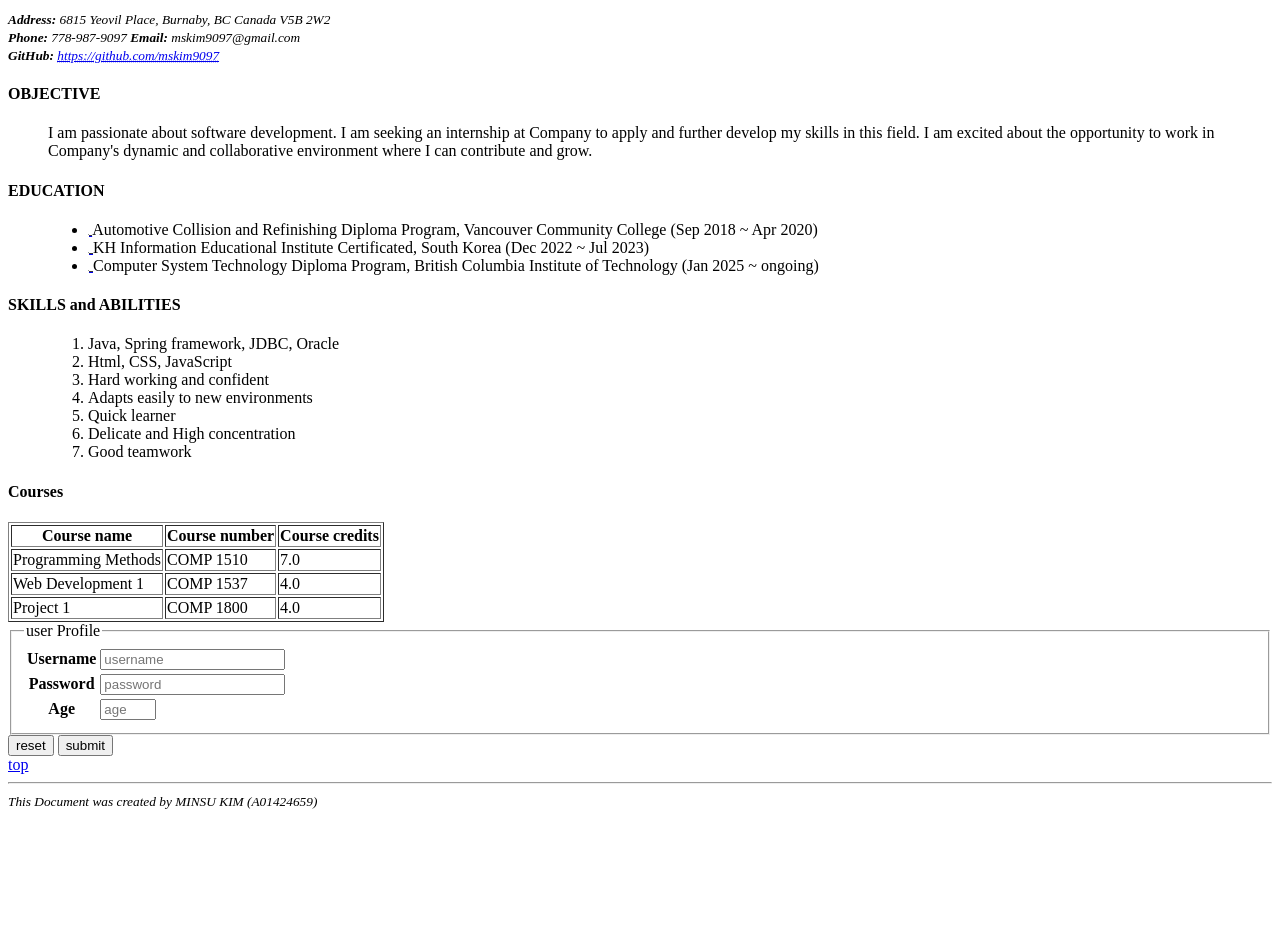
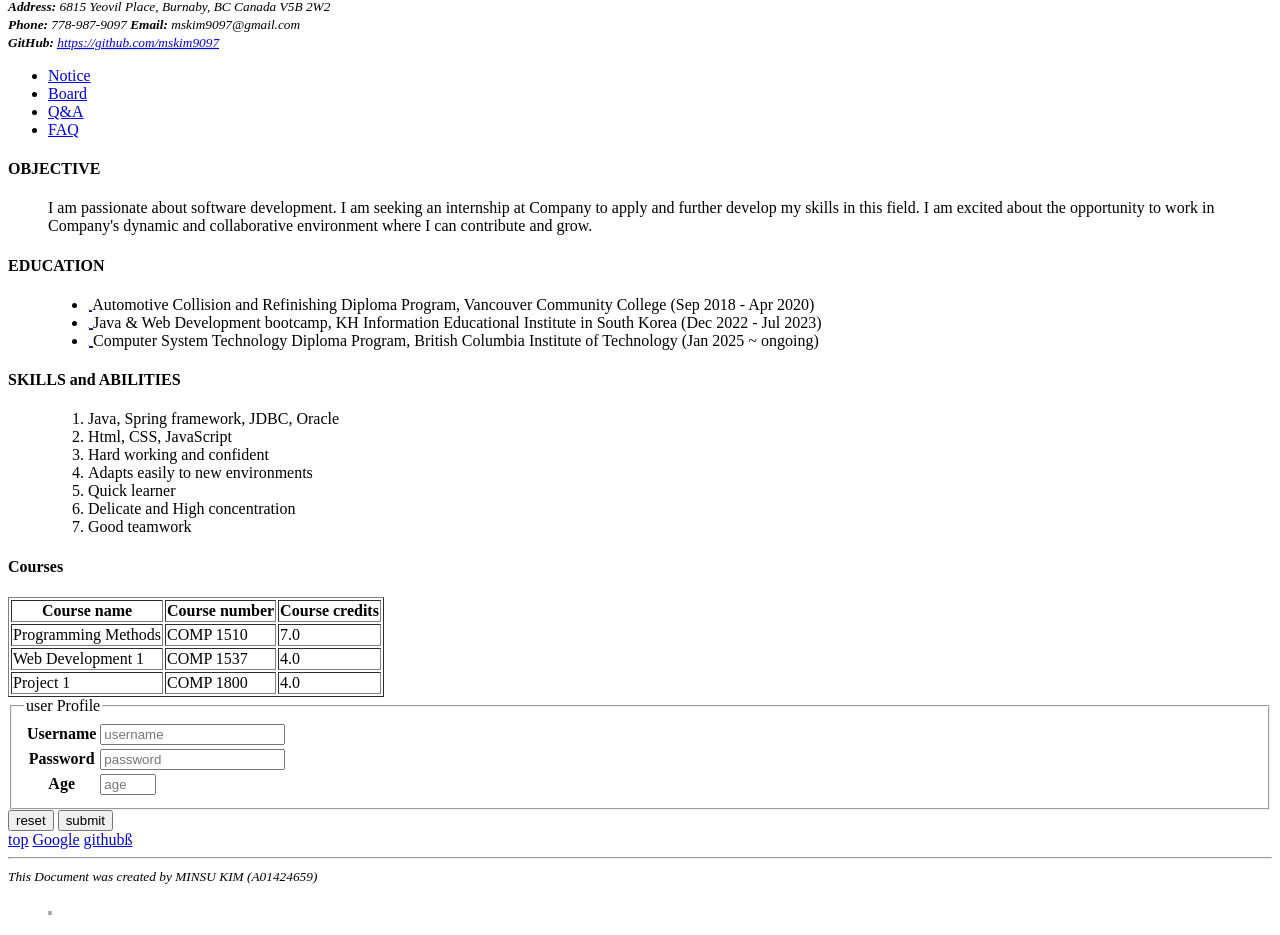
Before and after one commit to mskim9097/comp1537, a plain HTML site: page assignment1/resume.html in a window 1280 px wide. Shown: the part 70-1005 px from the top of the page. Before the commit the page ends 888 px from the top, so only its background shows below. Drawn offline with Linux system fonts and the light colour scheme; placeholder pictures from the web are drawn by us.

Commit message:
finish assignment 01

```diff
--- a/assignment1/resume.html
+++ b/assignment1/resume.html
@@ -9,11 +9,15 @@
 </head>
 
 <body>
+    <main>
+        <section>
             <header>
                 <h1 id="top">MINSU KIM</h1>
             </header>
+        </section>
 
 
+        <section class="info">
             <span>
                 <i>
                     <small>
@@ -26,8 +30,20 @@
                     </small>
                 </i>
             </span>
+        </section>
 
+        <nav>
+            <ul>
+                <li><a href="#">Notice</a></li>
+                <li><a href="#">Board</a></li>
+                <li><a href="#">Q&A</a></li>
+                <li><a href="#">FAQ</a></li>
+            </ul>
+        </nav>
+        <section class="content">
+            <section>
                 <dl>
+                    <article>
                         <dt><h4>OBJECTIVE</h4></dt>
                         <dd>
                             <p>
@@ -36,6 +52,8 @@
                                 I am excited about the opportunity to work in Company's dynamic and collaborative environment where I can contribute and grow.
                             </p>
                         </dd>
+                    </article>
+
                     <dt><h4>EDUCATION</h4></dt>
                     <dd>
                         <ul>
@@ -46,7 +64,7 @@
                                     </a>
                                 </abbr>
                                 Automotive Collision and Refinishing Diploma Program,
-                    Vancouver Community College (Sep 2018 ~ Apr 2020)
+                                Vancouver Community College (Sep 2018 - Apr 2020)
                             </li>
                             <li>
                                 <abbr title="KH Academy Page Link">
@@ -54,8 +72,8 @@
                                         <img src="https://dummyimage.com/1*1/0055A4/ffffff.jpg&text=KH">
                                     </a>
                                 </abbr>
-                    KH Information Educational Institute Certificated,
-                    South Korea (Dec 2022 ~ Jul 2023)
+                                Java & Web Development bootcamp,
+                                KH Information Educational Institute in South Korea (Dec 2022 - Jul 2023)
                             </li>
                             <li>
                                 <abbr title="BCIT CST Page Link">
@@ -80,7 +98,9 @@
                         </ol>
                     </dd>
                 </dl>
+            </section>
 
+            <section>
                 <h4>Courses</h4>
                 <table border="1">
                     <tr>
@@ -104,7 +124,11 @@
                         <td>4.0</td>
                     </tr>
                 </table>
+            </section>
+        </section>
 
+
+        <section>
             <form action="#" name="login-form">
                 <fieldset>
                     <legend>user Profile</legend>
@@ -134,10 +158,21 @@
                 <button type="reset">reset</button>
                 <button type="submit">submit</button>
             </form>
+        </section>
+
+        <aside>
             <a href="#top" id="topButton" name="topButton">top</a>
+            <a href="https://google.com" target="_blank">Google</a>
+            <a href="https://github.com" target="_blank">githubß</a>
+        </aside>
+
+    </main>
     <footer>
         <hr>
         <small><i>This Document was created by MINSU KIM (A01424659)</i></small>
+        <figure>
+            <img src="https://dummyimage.com/4*4/0055A4/ffffff.jpg&text=MK">
+        </figure>
     </footer>
 </body>
 </html>
```
Lines whose indentation alone changed are shown as unchanged.
